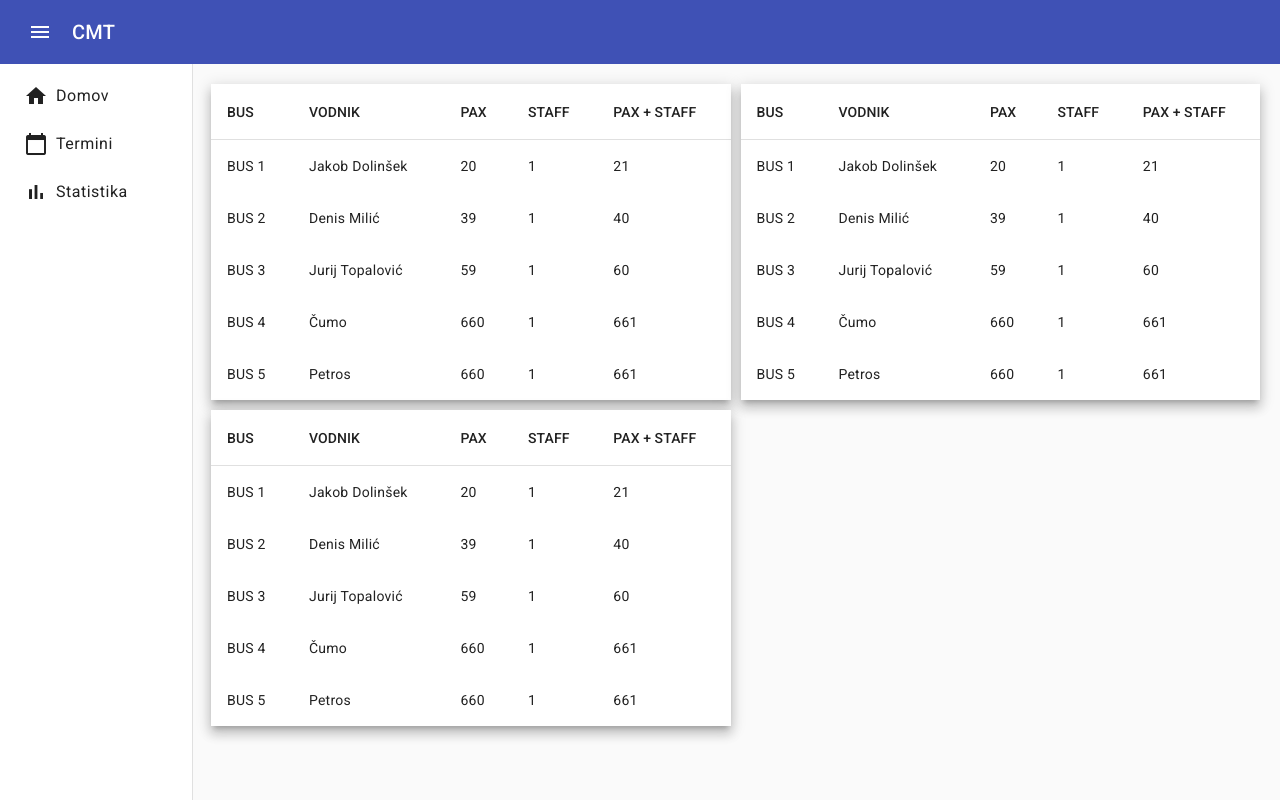
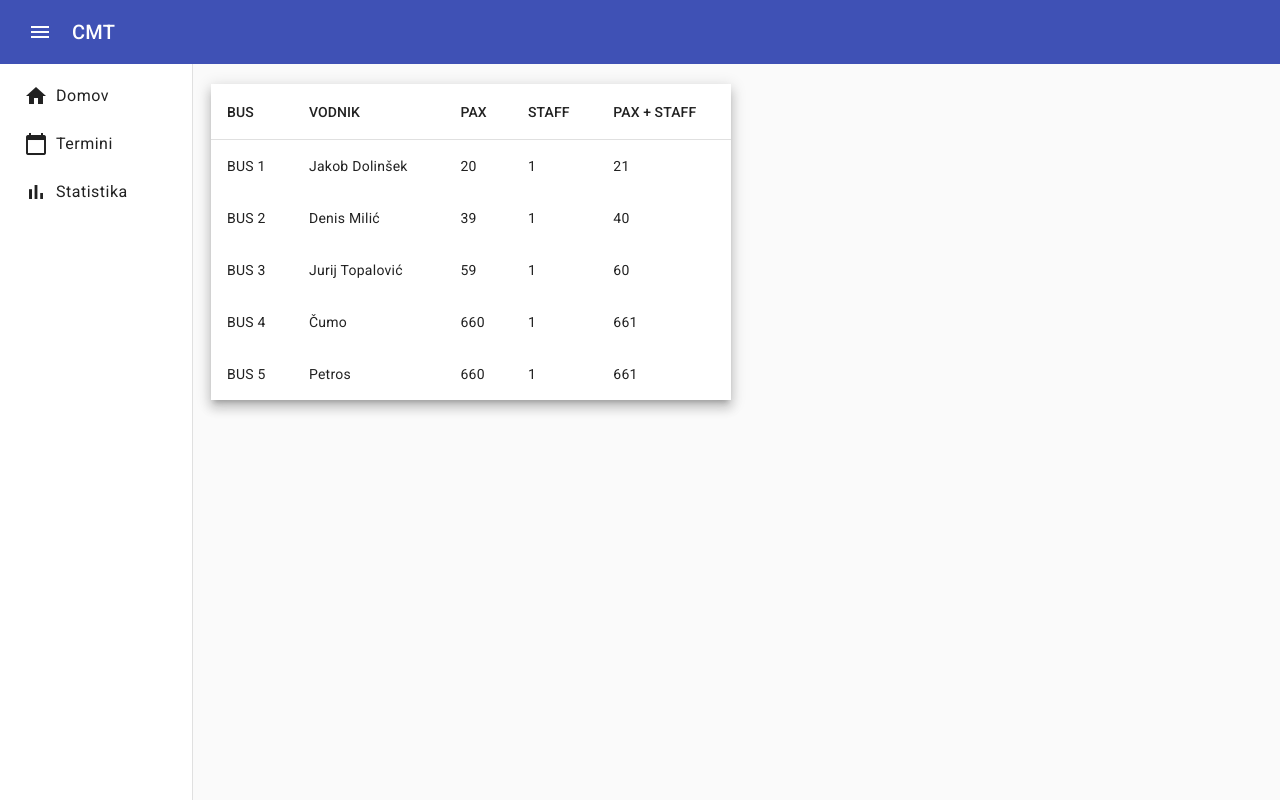
Before and after one commit to sustertine/cmt-gui, an Angular app: page /dashboard in a window 1280 px wide. Built offline with nearby package versions, Linux system fonts and the light colour scheme.

Commit message:
feature(CMT-1): removed unnecessary tables from dashboard view

```diff
--- a/src/app/dashboard/views/dashboard-view.component.html
+++ b/src/app/dashboard/views/dashboard-view.component.html
@@ -1,5 +1,3 @@
 <div class="grid-container">
     <app-period-table></app-period-table>
-    <app-period-table></app-period-table>
-    <app-period-table></app-period-table>
 </div>
```
